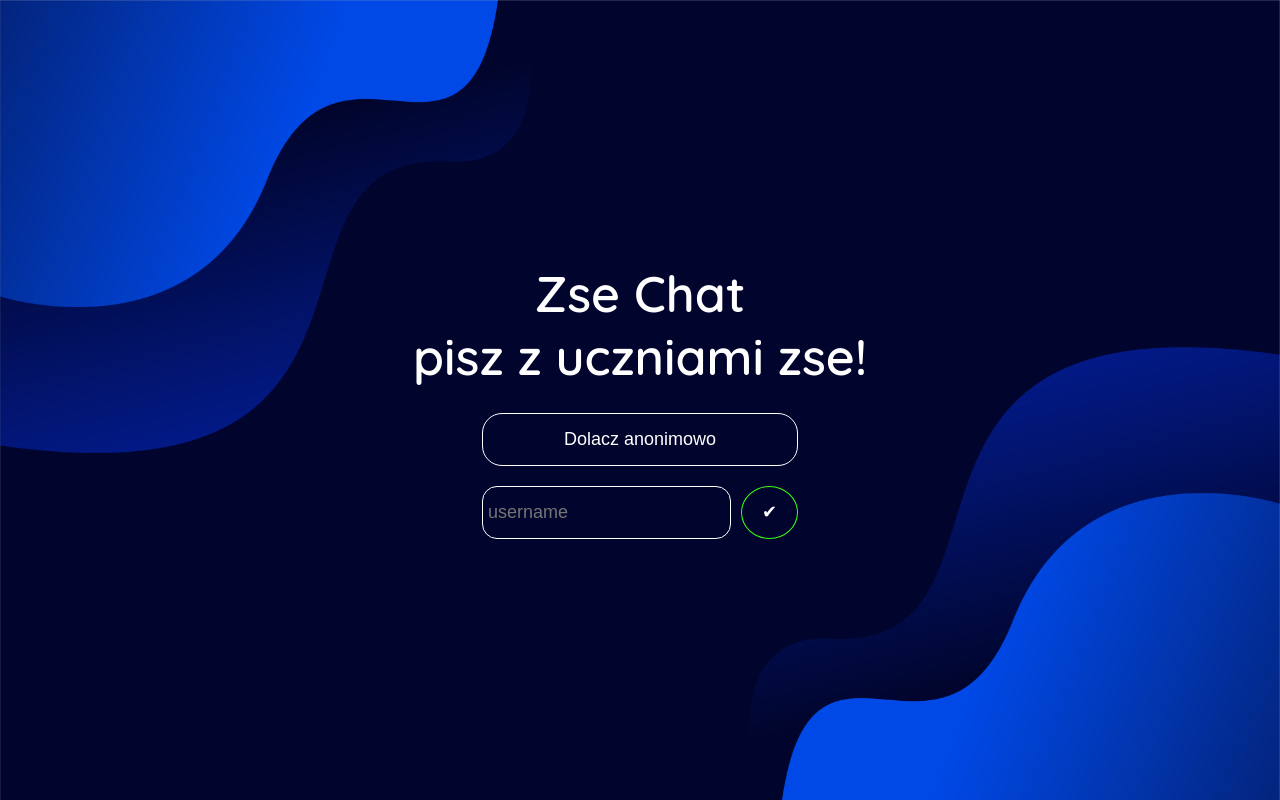
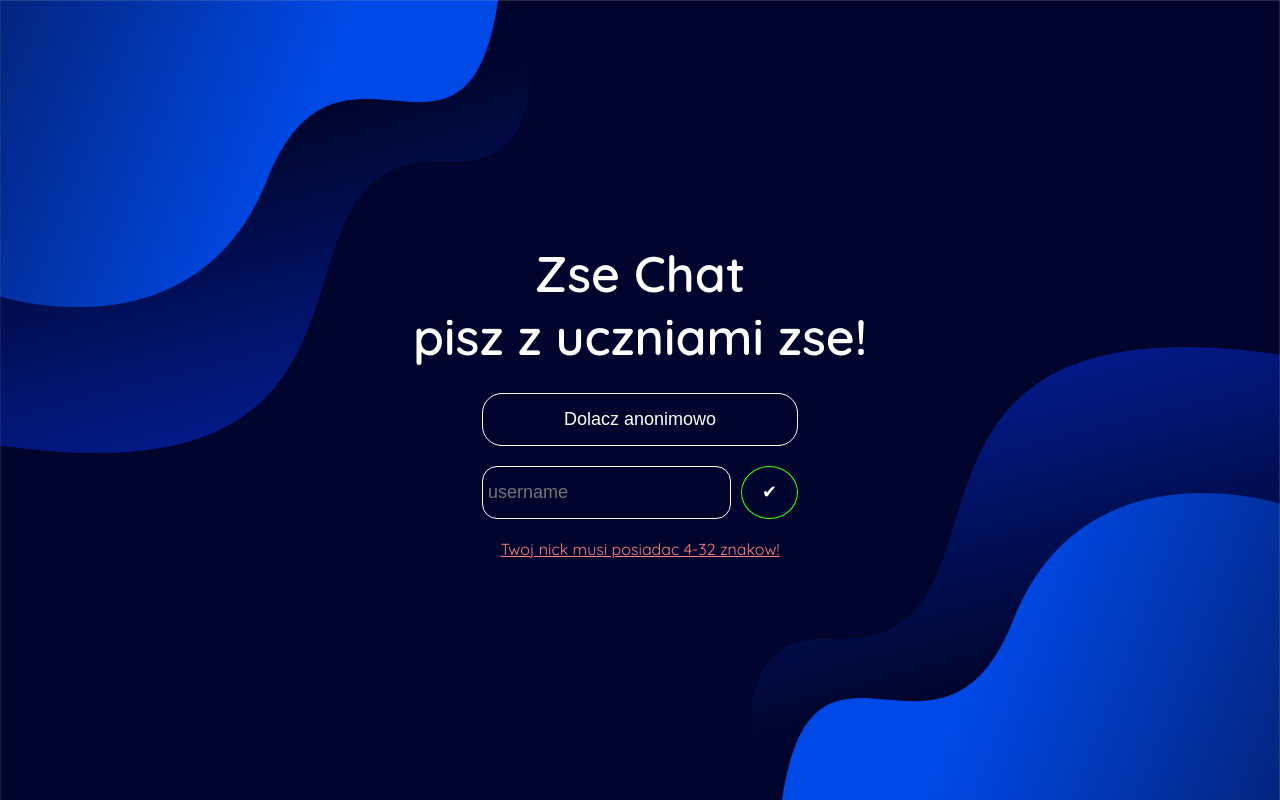
Before and after one commit to ssmf/zseChat, a Vue app: page /home in a window 1280 px wide. Built offline with nearby package versions, Linux system fonts and the light colour scheme; no server answers; the database is empty.

Commit message:
Nickname validation

```diff
--- a/src/views/HomeView.vue
+++ b/src/views/HomeView.vue
@@ -28,6 +28,7 @@ const router = useRouter()
 
 const currentUserId = ref(null)
 const username = ref(null)
+const validUsername = ref(false)
 
 //Generate a new, not taken userId
 while (currentUserId.value == null) {
@@ -48,7 +49,19 @@ const joinAnonymously = async () => {
   router.push(`/chat/${currentUserId.value}/anon`)
 }
 
+function validateNickname() {
+  console.log('sprawdzam')
+  if (username.value == null || username.value.length < 4 || username.value.length > 32) {
+    validUsername.value = false;
+
+  }
+  else {
+    validUsername.value = true;
+  }
+}
+
 async function joinNicked() {
+  if (validUsername.value == true) {
     window.removeEventListener('unload ', deleteUserId)
     console.log('you have joined nicked!')
 
@@ -64,6 +77,10 @@ async function joinNicked() {
 
         router.push(`/chat/${currentUserId.value}/${username.value}`)
     }
+    else {
+      console.log('za krotki nick!')
+    }
+  }
 
 </script>
 
@@ -74,9 +91,10 @@ async function joinNicked() {
         <button class="primaryButton joinAnonymouslyButton" @click="joinAnonymously">
         Dolacz anonimowo</button>
         <div class="joinNickedContainer">
-          <input type="text" placeholder="username" class="nickInput" v-model="username" @keydown.enter.prevent="joinNicked">
+          <input type="text" placeholder="username" class="nickInput" v-model="username" @keydown.enter.prevent="joinNicked" @input="validateNickname">
             <button class="primaryButton joinNickedButton" @click="joinNicked">✔</button>
         </div>
+        <div v-show="!validUsername" class="errorMessage">Twoj nick musi posiadac 4-32 znakow!</div>
       </div>
     </div>
 </template>
@@ -139,7 +157,7 @@ async function joinNicked() {
 .joinContainer {
   display: flex;
   flex-direction: column;
-  align-items: stretch;
+  align-items: center;
   gap: 20px;
 }
 
@@ -163,4 +181,9 @@ async function joinNicked() {
   border: 1px solid white;
   box-shadow: 0px 0px 10px -3px white;
 }
+
+.errorMessage {
+  color: var(--red);
+  text-decoration: underline;
+}
 </style>
```
Lines whose indentation alone changed are shown as unchanged.
